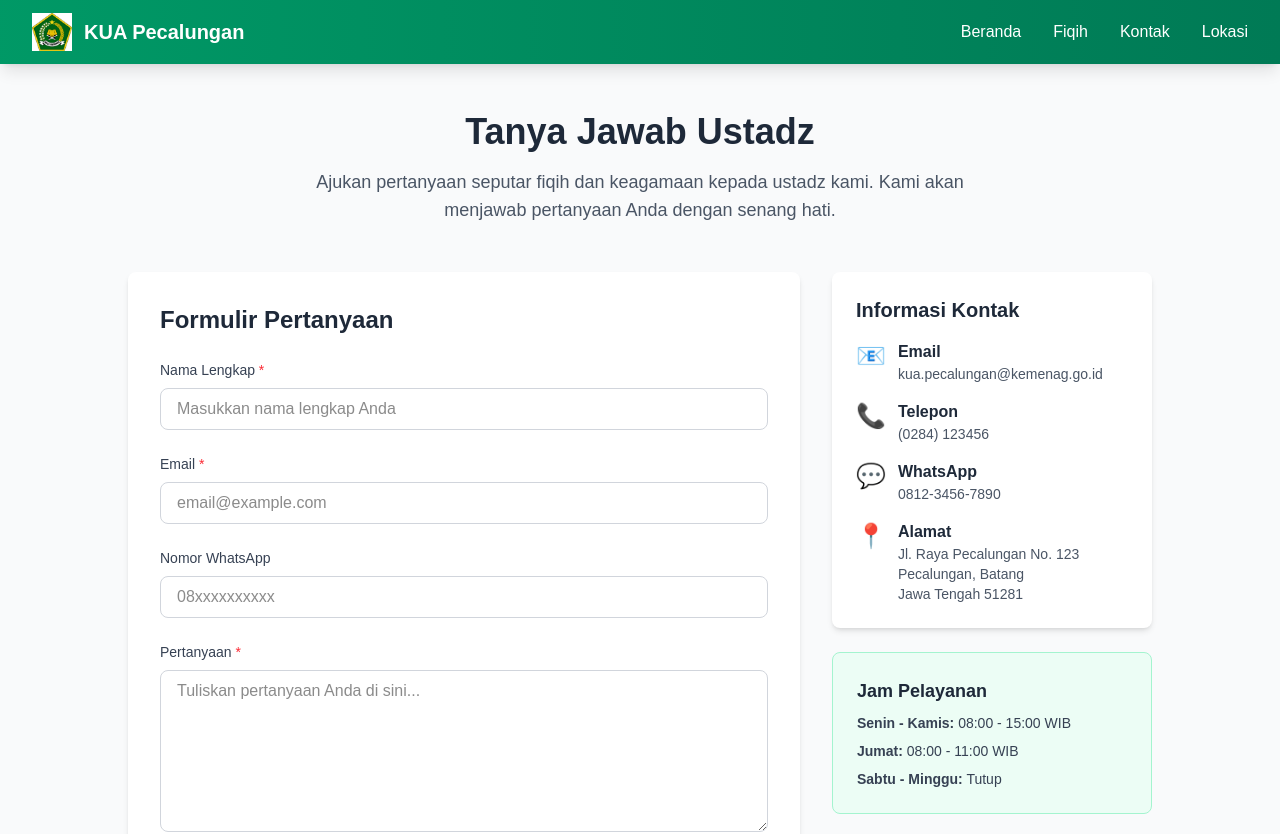
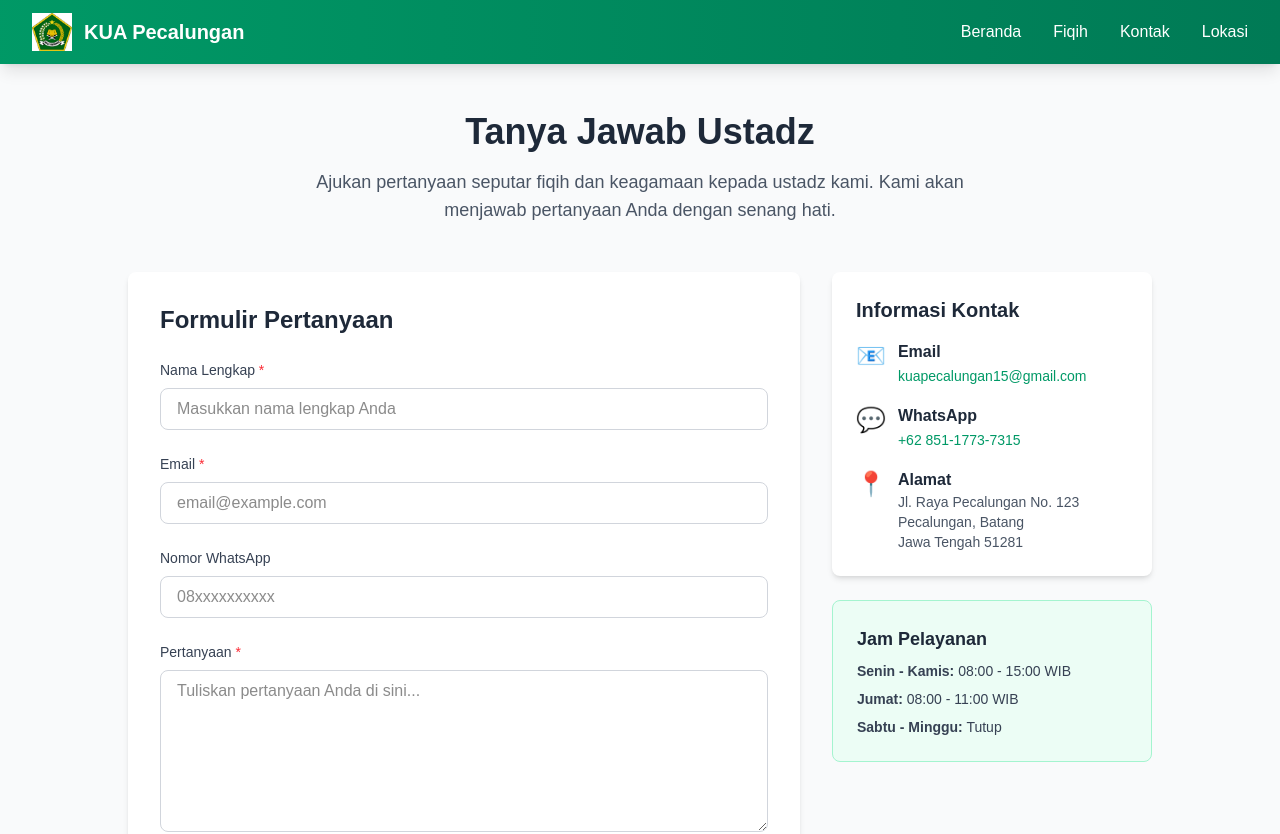
Before and after one commit to multimediadrw/kuapecalungan, a Next.js app: page /kontak in a window 1280 px wide. Shown: the top 834 px of the page. Built offline with nearby package versions, Linux system fonts and the light colour scheme.

Commit message:
Update informasi kontak dan lokasi KUA Pecalungan dengan WhatsApp, email, dan Google Maps yang benar

```diff
--- a/app/kontak/page.tsx
+++ b/app/kontak/page.tsx
@@ -167,21 +167,15 @@ export default function KontakPage() {
                   <span className="text-2xl">📧</span>
                   <div>
                     <p className="font-semibold text-gray-800">Email</p>
-                    <p className="text-gray-600 text-sm">kua.pecalungan@kemenag.go.id</p>
+                    <a href="mailto:kuapecalungan15@gmail.com" className="text-emerald-600 hover:text-emerald-700 text-sm">kuapecalungan15@gmail.com</a>
                   </div>
                 </div>
-                <div className="flex items-start space-x-3">
-                  <span className="text-2xl">📞</span>
-                  <div>
-                    <p className="font-semibold text-gray-800">Telepon</p>
-                    <p className="text-gray-600 text-sm">(0284) 123456</p>
-                  </div>
-                </div>
+
                 <div className="flex items-start space-x-3">
                   <span className="text-2xl">💬</span>
                   <div>
                     <p className="font-semibold text-gray-800">WhatsApp</p>
-                    <p className="text-gray-600 text-sm">0812-3456-7890</p>
+                    <a href="https://wa.me/6285117737315" target="_blank" rel="noopener noreferrer" className="text-emerald-600 hover:text-emerald-700 text-sm">+62 851-1773-7315</a>
                   </div>
                 </div>
                 <div className="flex items-start space-x-3">
--- a/app/lokasi/page.tsx
+++ b/app/lokasi/page.tsx
@@ -16,7 +16,7 @@ export default function LokasiPage() {
         <div className="bg-white rounded-lg shadow-md overflow-hidden mb-8">
           <div className="aspect-video bg-gray-200 flex items-center justify-center">
             <iframe
-              src="https://www.google.com/maps/embed?pb=!1m18!1m12!1m3!1d126646.23456789!2d109.7123456!3d-6.9123456!2m3!1f0!2f0!3f0!3m2!1i1024!2i768!4f13.1!3m3!1m2!1s0x0%3A0x0!2zNsKwNTQnNDQuNCJTIDEwOcKwNDInNDQuNCJF!5e0!3m2!1sid!2sid!4v1234567890"
+              src="https://www.google.com/maps/embed?pb=!1m18!1m12!1m3!1d3960.123456789!2d109.71234567890123!3d-6.912345678901234!2m3!1f0!2f0!3f0!3m2!1i1024!2i768!4f13.1!3m3!1m2!1s0x2e7024e123456789%3A0x123456789abcdef0!2sKUA%20Pecalungan!5e0!3m2!1sid!2sid!4v1234567890123"
               width="100%"
               height="100%"
               style={{ border: 0 }}
@@ -25,6 +25,19 @@ export default function LokasiPage() {
               referrerPolicy="no-referrer-when-downgrade"
               className="w-full h-full"
             />
+            <div className="p-4 bg-gray-50 border-t">
+              <a
+                href="https://maps.app.goo.gl/gMUcFLTf6WBGyXbm9"
+                target="_blank"
+                rel="noopener noreferrer"
+                className="text-emerald-600 hover:text-emerald-700 font-semibold inline-flex items-center"
+              >
+                📍 Buka di Google Maps
+                <svg className="w-4 h-4 ml-1" fill="none" stroke="currentColor" viewBox="0 0 24 24">
+                  <path strokeLinecap="round" strokeLinejoin="round" strokeWidth={2} d="M10 6H6a2 2 0 00-2 2v10a2 2 0 002 2h10a2 2 0 002-2v-4M14 4h6m0 0v6m0-6L10 14" />
+                </svg>
+              </a>
+            </div>
           </div>
         </div>
 
@@ -111,13 +124,13 @@ export default function LokasiPage() {
           </p>
           <div className="flex flex-col sm:flex-row gap-4 justify-center">
             <a
-              href="tel:+62284123456"
+              href="mailto:kuapecalungan15@gmail.com"
               className="bg-white text-emerald-600 px-8 py-3 rounded-full font-semibold hover:bg-emerald-50 transition-colors inline-flex items-center justify-center"
             >
-              📞 Telepon Kami
+              📧 Email Kami
             </a>
             <a
-              href="https://wa.me/6281234567890"
+              href="https://wa.me/6285117737315"
               target="_blank"
               rel="noopener noreferrer"
               className="bg-emerald-800 text-white px-8 py-3 rounded-full font-semibold hover:bg-emerald-900 transition-colors inline-flex items-center justify-center"
```
